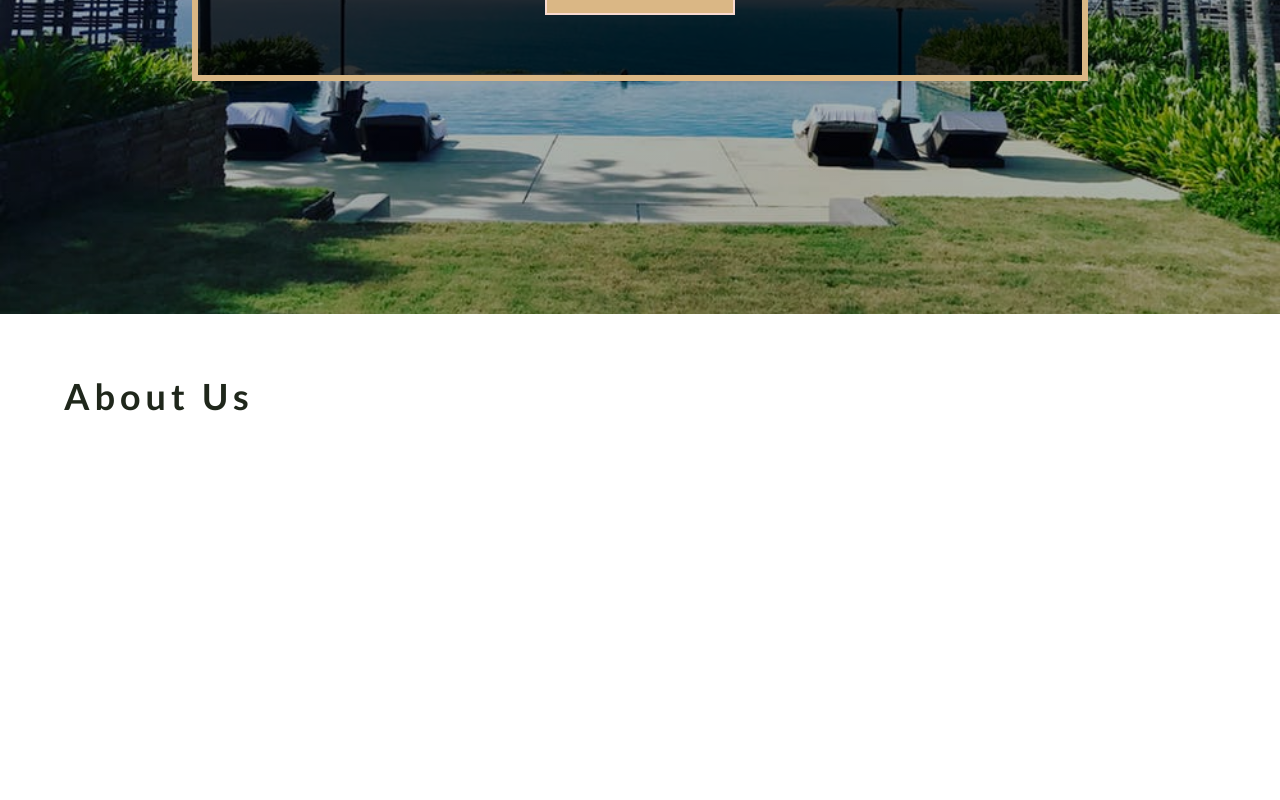
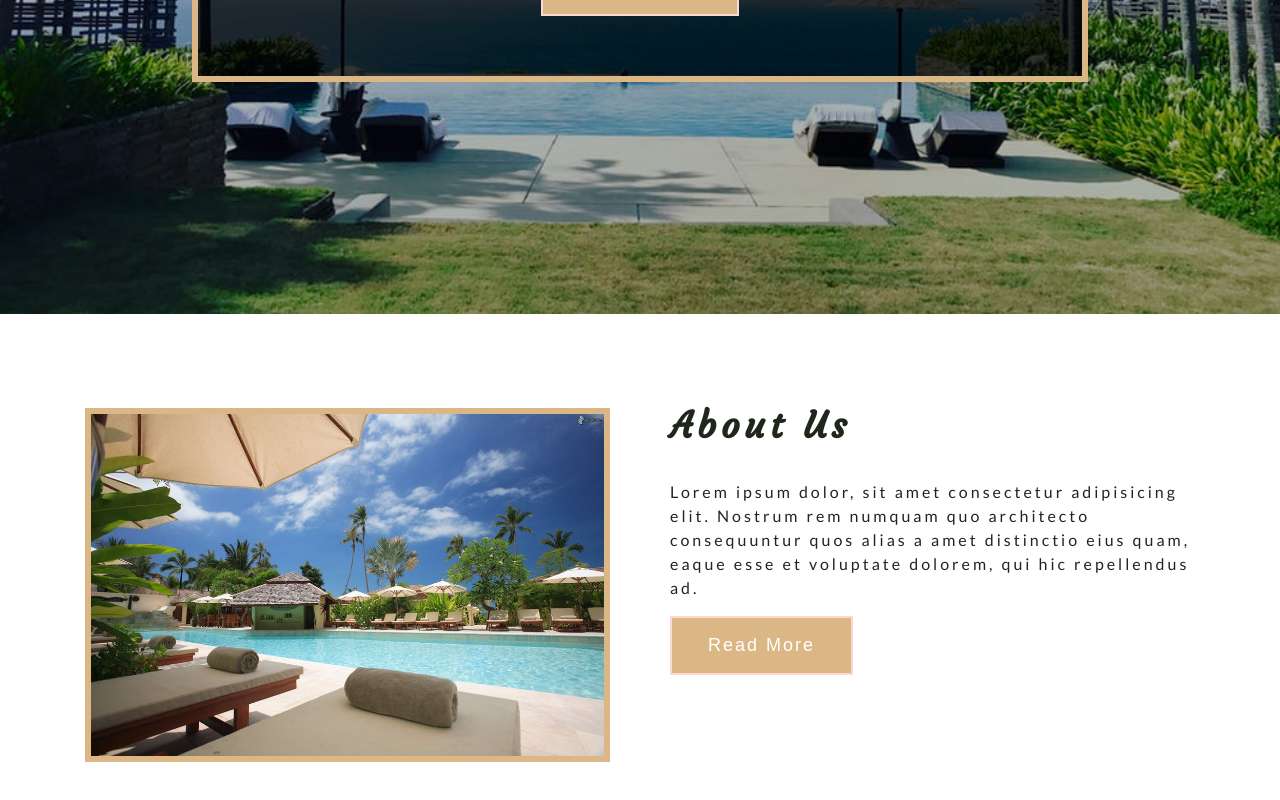
Before and after one commit to Ashley-King/beachwalk, a React (Create React App) app: page / in a window 1280 px wide. Shown: the part 486-1286 px from the top of the page. Before the commit the page ends 1000 px from the top, so only its background shows below. Built offline with nearby package versions, Linux system fonts and the light colour scheme.

Commit message:
finished about and styled small button

```diff
--- a/src/components/globals/Buttons.js
+++ b/src/components/globals/Buttons.js
@@ -15,9 +15,10 @@ export const PrimaryBtn = styled.button`
   text-transform: capitalize;
   font-size: ${setRem(18)};
   ${setFont.main};
-  ${props =>
+  padding: ${setRem(17)} ${setRem(36)};
+  /* ${props =>
     `padding: ${props.pt || 0} ${props.pr || 0} ${props.pb || 0} ${props.pl ||
-      0}`};
+      0}`}; */
   ${setBorder({ color: setColor.champagnePink })};
   ${setLetterSpacing()};
   ${setTransition({ time: "0.5s" })};
@@ -31,3 +32,9 @@ export const PrimaryBtn = styled.button`
   text-decoration: none;
   cursor: pointer;
 `;
+
+// mt="1rem" pr="2rem" pl="2rem" pt="1rem" pb="1rem"
+
+export const SmallBtn = styled(PrimaryBtn)`
+  padding: ${setRem(9)} ${setRem(12)};
+`;
--- a/src/components/globals/Title.js
+++ b/src/components/globals/Title.js
@@ -9,6 +9,6 @@ export default styled(Title)`
   font-size: ${setRem(36)};
   text-transform: capitalize;
   ${setLetterSpacing(5)};
-  ${setFont.slanted};
+  font-family: ${setFont.slanted};
   text-align: ${props => (props.center ? "center" : "left")};
 `;
--- a/src/components/home/About.js
+++ b/src/components/home/About.js
@@ -1,12 +1,69 @@
 import React from "react";
 import Section from "../globals/Section";
 import Title from "../globals/Title";
+import aboutImg from "../../images/aboutBcg.jpeg";
+import {
+  setRem,
+  setBorder,
+  setColor,
+  setLetterSpacing,
+  media
+} from "../../styles";
+import { PrimaryBtn } from "../globals/Buttons";
+
+import styled from "styled-components";
+
 const About = () => {
   return (
     <Section>
-      <Title title="about us" />
+      <AboutCenter>
+        <div className="about-img">
+          <img src={aboutImg} alt="about us" />
+        </div>
+        <div className="about-info">
+          <Title title="about us" />
+          <p>
+            Lorem ipsum dolor, sit amet consectetur adipisicing elit. Nostrum
+            rem numquam quo architecto consequuntur quos alias a amet distinctio
+            eius quam, eaque esse et voluptate dolorem, qui hic repellendus ad.
+          </p>
+          <PrimaryBtn mt="1rem" pr="2rem" pl="2rem" pt="1rem" pb="1rem">
+            read more
+          </PrimaryBtn>
+        </div>
+      </AboutCenter>
     </Section>
   );
 };
 
+const AboutCenter = styled.div`
+  .about-img,
+  .about-info {
+    padding: ${setRem(30)};
+  }
+  .about-img {
+    img {
+      width: 100%;
+      display: block;
+      ${setBorder({
+        width: setRem(6),
+        color: setColor.primaryColor
+      })}
+    }
+  }
+  .about-info {
+    p {
+      ${setLetterSpacing(3)};
+    }
+  }
+  width: 90vw;
+  margin: 0 auto;
+  ${media.desktop`
+   width: 100vw;
+   max-width: 1170px;
+   display: grid;
+   grid-template-columns: 1fr 1fr;
+  `}
+`;
+
 export default About;
--- a/src/components/home/Header.js
+++ b/src/components/home/Header.js
@@ -11,9 +11,7 @@ const Header = () => {
         title="Beachwalk Resort"
         text="Lorem ipsum dolor sit amet consectetur adipisicing elit. Numquam dolores facere quibusdam culpa molestiae perspiciatis?"
       >
-        <PrimaryBtn mt="1rem" pr="2rem" pl="2rem" pt="1rem" pb="1rem">
-          View Details
-        </PrimaryBtn>
+        <PrimaryBtn mt="1rem">View Details</PrimaryBtn>
         {/* <PrimaryBtn as='a' href='https://google.com' mt="1rem" pr="2rem" pl="2rem" pt="1rem" pb="1rem">
           View Details
         </PrimaryBtn> */}
--- a/src/styles.js
+++ b/src/styles.js
@@ -17,7 +17,7 @@ export const setColor = {
 // set the fonts
 export const setFont = {
   main: "'Lato', sans-serif;",
-  slanted: "'Courgette', cursive;"
+  slanted: "'Courgette', cursive !important;"
 };
 
 // set up flex container
@@ -43,11 +43,9 @@ export const setBackground = ({
 
 // set up font-size
 export const setRem = (number = 16) => {
-  return `
-    ${number / 16}rem;
-  `;
+  return `${number / 16}rem`;
+
 };
-
 
 // set up letter spacing
 export const setLetterSpacing = (number = 2) => {
@@ -63,8 +61,7 @@ export const setBorder = ({
   color = "black"
 } = {}) => {
   return `
-    border: ${width} ${style} ${color};
-  `;
+    border: ${width} ${style} ${color}`;
 };
 // for media queries
 const sizes = {
```
